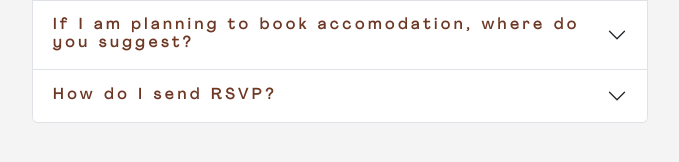
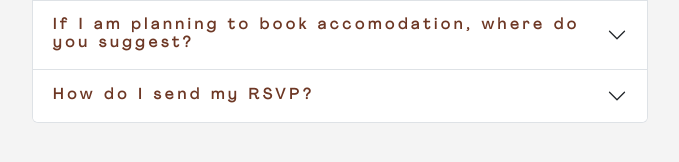
Before and after one commit to reimondavendano/weddingjamesapple, a React (Create React App) app: page / in a window 1280 px wide. Shown: the part 9129-9291 px from the top of the page, without its empty margins (300-979 px from the left). Built offline with nearby package versions, Linux system fonts and the light colour scheme; a web font is replaced by a local one.

Commit message:
update q and a in faq, title and details

```diff
--- a/src/components/WeddingFAQ.js
+++ b/src/components/WeddingFAQ.js
@@ -62,7 +62,7 @@ const WeddingFAQ = () => {
         answer: 'We recommend the following nearby accomodation',
     },
     {
-        question: 'How do I send RSVP?',
+        question: 'How do I send my RSVP?',
         answer: 'We request an unplugged ceremony, but feel free to take photos and videos at the reception!',
         image: qrrsvp
     },
```
